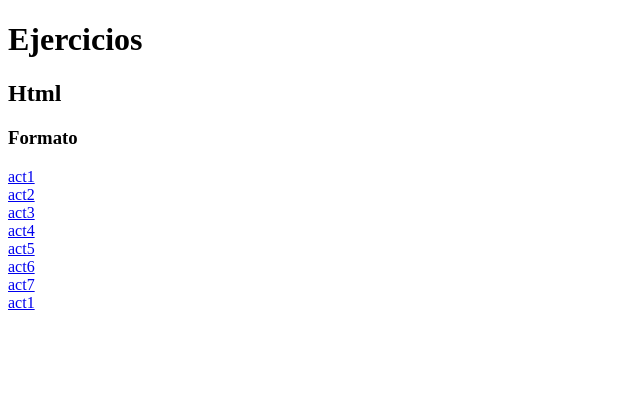
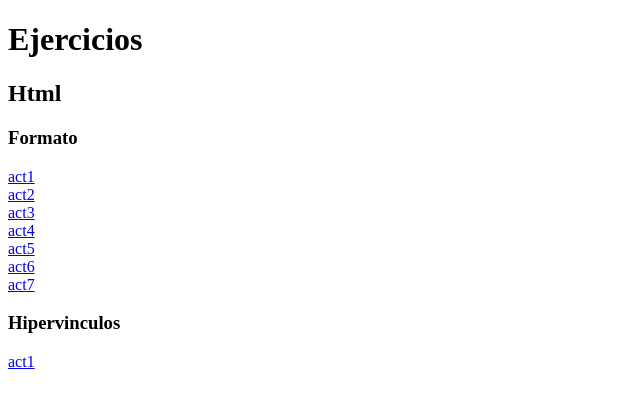
Before and after one commit to Useriker/web3, a plain HTML site: page activitats/activitats.html in a window 1280 px wide. Shown: the whole page, without its empty margins (0-640 px from the left). Drawn offline with Linux system fonts and the light colour scheme.

Commit message:
Deploying to gh-pages from @ Useriker/web3@5fc31df1f64484cf0ba533791a03ebd5e0f5473b 🚀

```diff
--- a/activitats/activitats.html
+++ b/activitats/activitats.html
@@ -23,6 +23,7 @@
     <br>
     <a href="html/02_formato/act7.html">act7</a>
     <br>
+    <h3>Hipervinculos</h3>
     <a href="html/03_hipervinculos/act1.html">act1</a>
 </body>
 </html>
```
